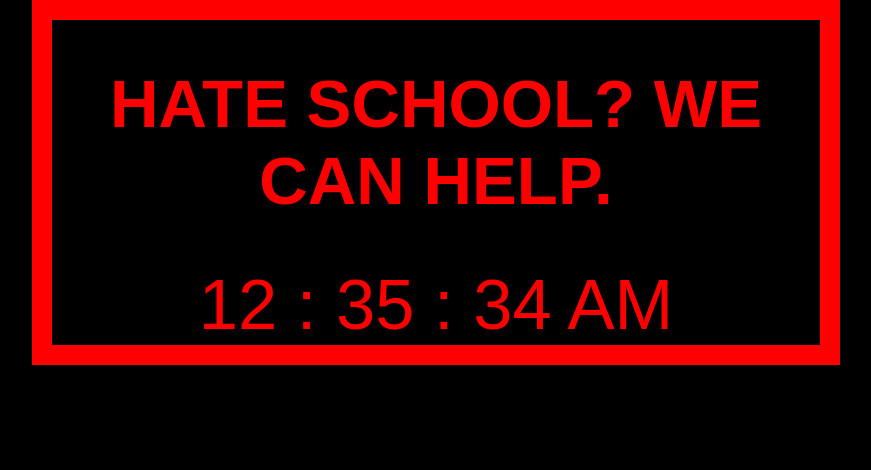
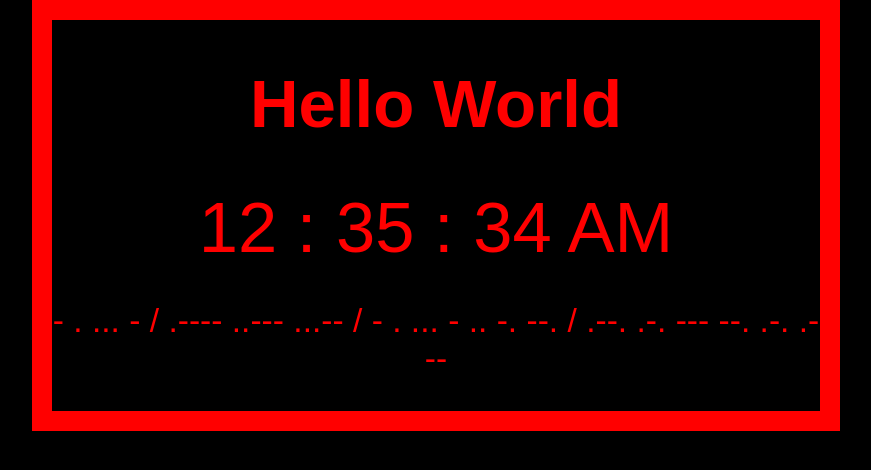
Before and after one commit to PGKNTech/my-repository, a plain HTML site: page index.html in a window 1280 px wide. Shown: the whole page, without its empty margins (204-1075 px from the left). Drawn offline with Linux system fonts and the light colour scheme.

Commit message:
Update index.html
-HTML
-CSS
-Javascript

```diff
--- a/index.html
+++ b/index.html
@@ -27,8 +27,9 @@
     </style>
       </head>
   <body>
-    <h1>HATE SCHOOL? WE CAN HELP.</h1>
+    <h1>Hello World</h1>
     <div id="clock"></div>
+    <p>- . ... - / .---- ..--- ...-- / - . ... - .. -. --. / .--. .-. --- --. .-. .- --</p>
     <script>
    function currentTime() {
   var date = new Date(); /* creating object of Date class */
```
